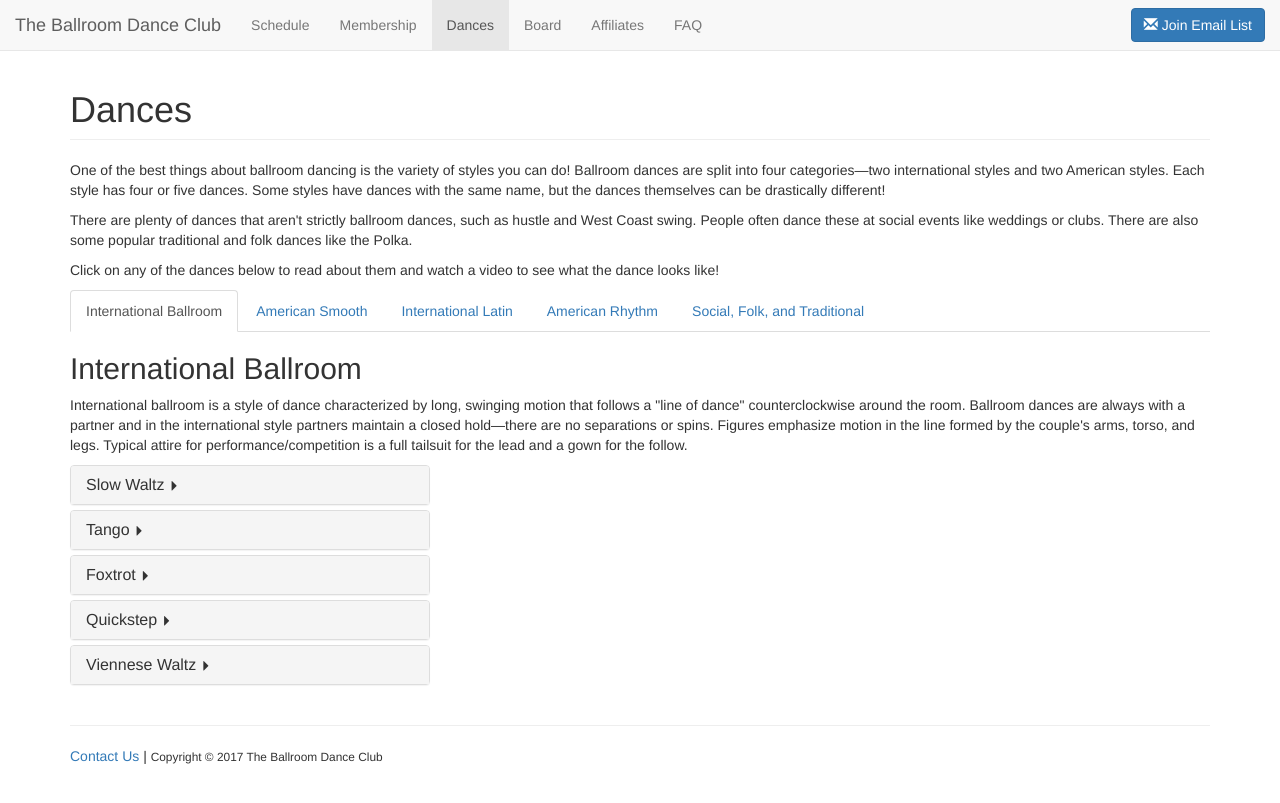
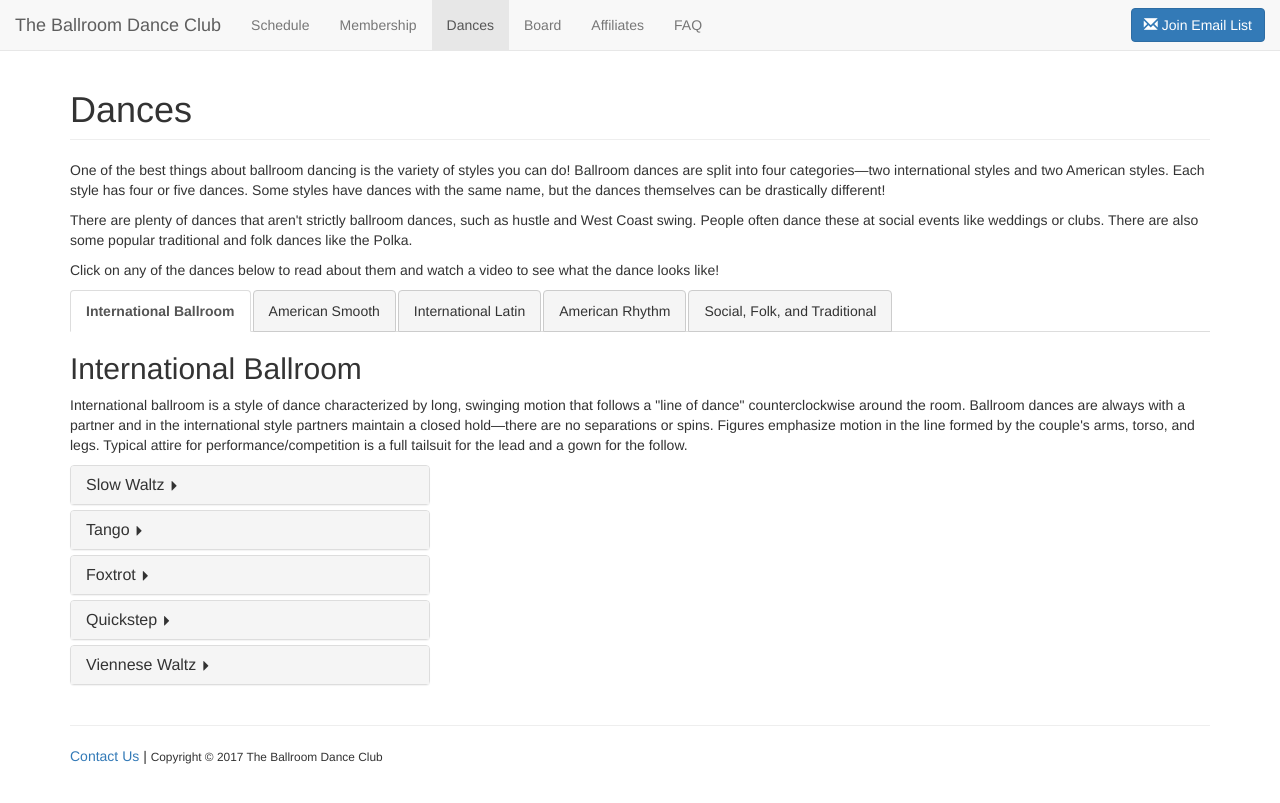
Before and after one commit to ballroom-dance-club/ballroom-dance-club.github.io, a Jekyll site: the page built from dances.html, in a window 1280 px wide. Shown: the top 803 px of the page. Built offline with Jekyll 4.4.1, drawn with Linux system fonts in a browser that asks for light colours; nearby versions of some CDN libraries.

Commit message:
Update tabs styling

```diff
--- a/css/site.scss
+++ b/css/site.scss
@@ -22,3 +22,21 @@ dt {
     height: 14px;
     width: 14px;
 }
+
+.nav-tabs li {
+    &.active a {
+        border: 1px solid #dddddd;
+        border-bottom-color: transparent;
+        font-weight: bold;
+    }
+
+    a {
+        color: #333333;
+        border: 1px solid #cccccc;
+        background: #f5f5f5;
+
+        &:hover {
+            border-color: #999999 #999999 #cccccc;
+        }
+    }
+}
```
